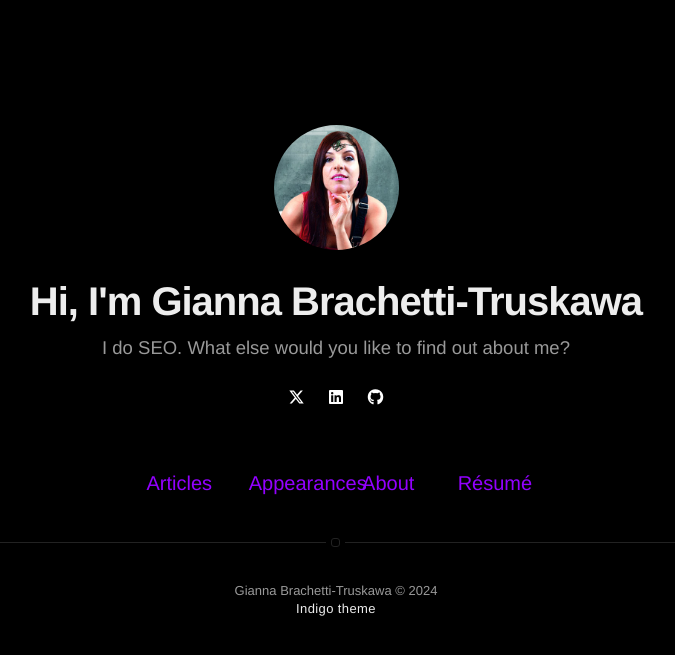
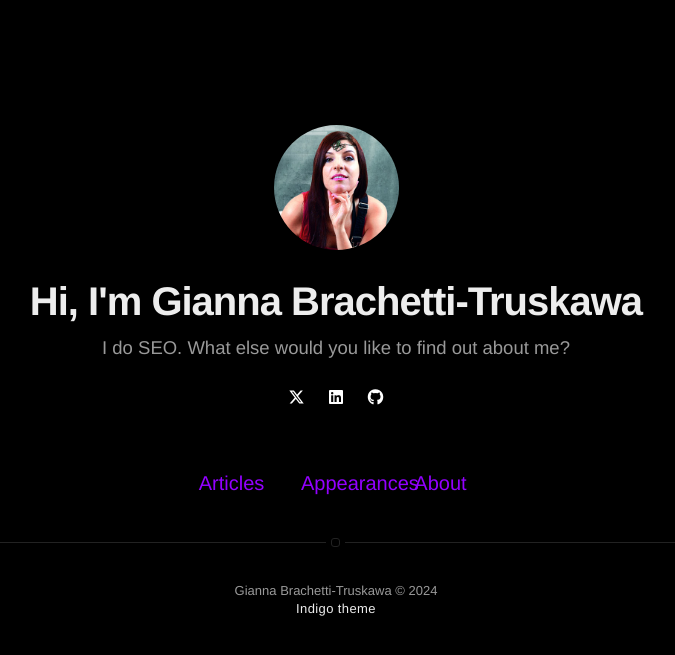
Before and after one commit to tentaclequing/tentaclequing.github.io, a Jekyll site: the page built from index.html, in a window 1280 px wide. Shown: the top 655 px of the page, without its empty margins (304-979 px from the left). Built offline with Jekyll 4.4.1, drawn with Linux system fonts in a browser that asks for light colours; nearby versions of some CDN libraries.

Commit message:
Update nav.html

```diff
--- a/_includes/nav.html
+++ b/_includes/nav.html
@@ -30,10 +30,10 @@
             {% endif %}
         {% endif %}
 
-        {% if site.resume == true %}
+       <!--  {% if site.resume == true %}
             <li class="item">
                 <a class="link" href="{% if site.resume-external %}{{ site.resume-url }}{% else %}{{ site.url }}/{{ site.resume-url }}{% endif %}">Résumé</a>
             </li>
-        {% endif %}
+        {% endif %} -->
     </ul>
 </nav>
```
